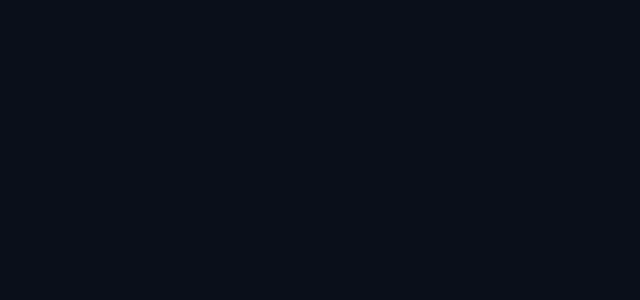
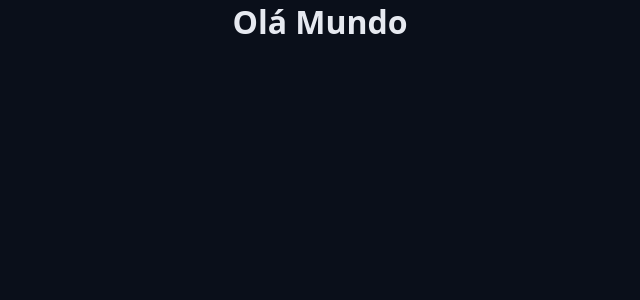
Before and after one commit to Feliope/focus-pomodoro, a React (Vite) app: page / in a window 1280 px wide. Shown: the top 300 px of the page, without its empty margins (320-960 px from the left). Built offline with nearby package versions, Linux system fonts and the light colour scheme.

Commit message:
Teste do Heading

```diff
--- a/src/App.tsx
+++ b/src/App.tsx
@@ -5,7 +5,9 @@ import { Heading } from './components/Heading';
 export function App() {
   return (
     <>
-      <Heading />
+      <Heading>
+        Olá Mundo
+      </Heading>
     </>
   )
 }
```
